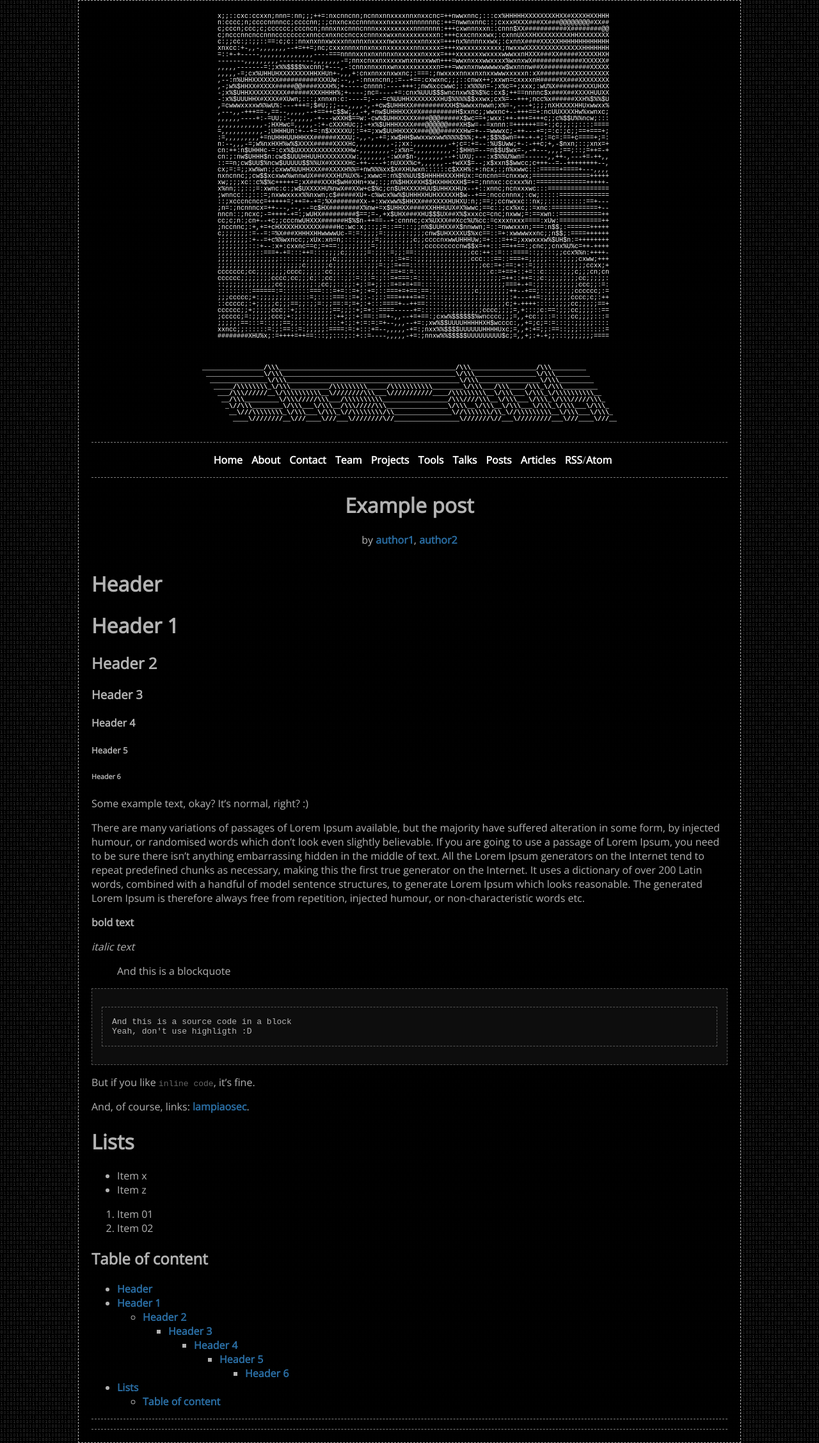
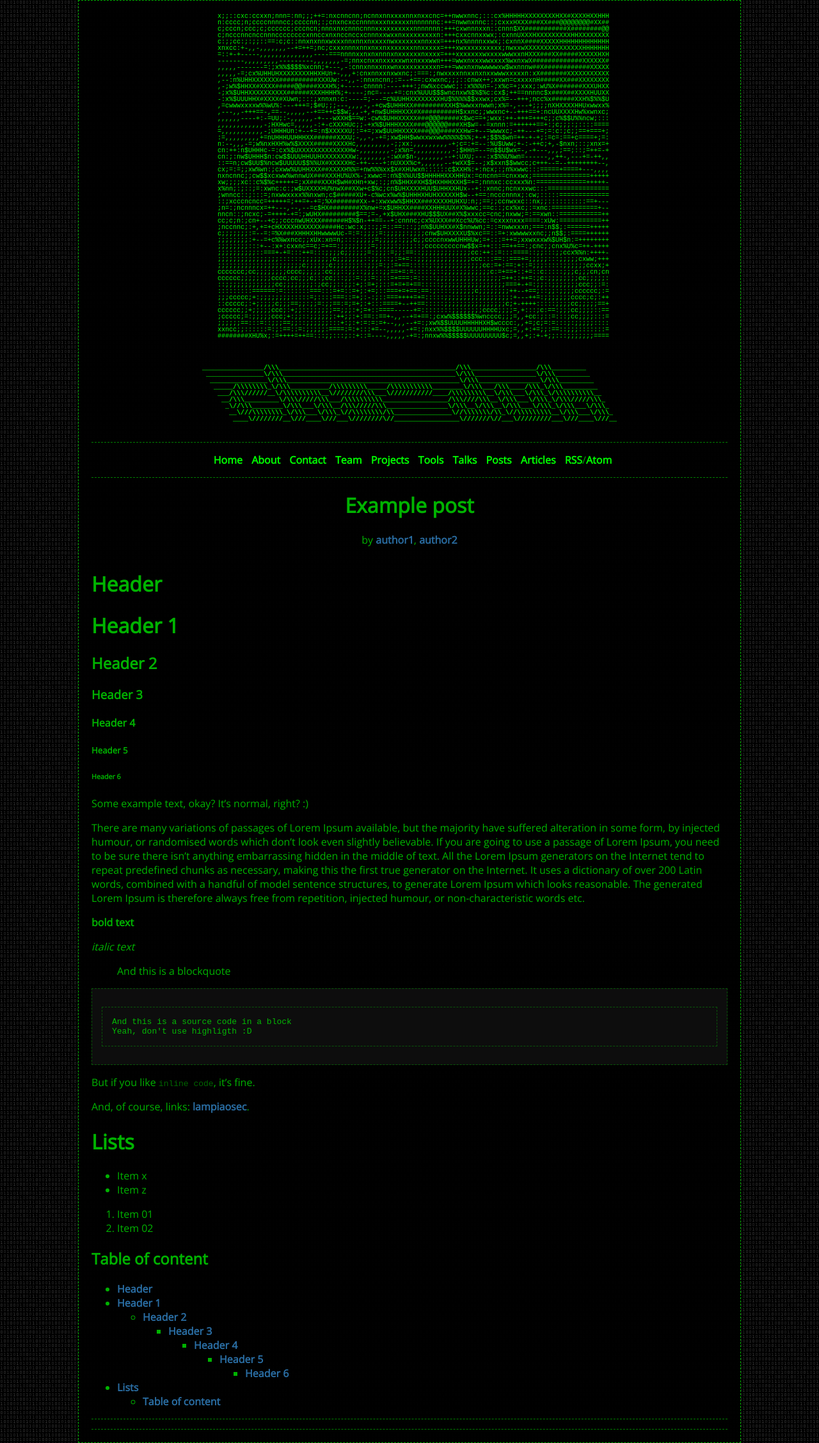
Before and after one commit to cha-duh/cha-duh.github.io, a Jekyll site: the page built from _posts/posts/2016-04-30-example-post.md, in a window 1280 px wide. Shown: the whole page at 64% size. Built offline with Jekyll 4.4.1, drawn with Linux system fonts in a browser that asks for light colours; comment, search, counter and statistics services are not loaded.

Commit message:
index, style, config updates

```diff
--- a/_config.yml
+++ b/_config.yml
@@ -10,7 +10,7 @@ fanpage_id: ""
 
 # Site general settings
 lang: "en"
-lang_alternate: "pt_BR"
+lang_alternate: ""
 ssl: false # It will redirect to https
 
 # Media
--- a/assets/css/style.css
+++ b/assets/css/style.css
@@ -6,17 +6,17 @@ html {
 
 body {
 	background-color: rgba(0,0,0,0.97);
-	color: rgba(255,255,255,0.7);
+	color: rgba(0,255,0,0.7);
 	padding: 5px;
 	margin: auto;
 	width: 80%;
-	border: 1px dashed rgba(255,255,255,0.7);
+	border: 1px dashed rgba(0,255,0,0.7);
 	font-family: "Open Sans";
 }
 
 header, nav, main, footer {
 	margin: 15px;
-	border-bottom: 1px dashed rgba(255,255,255,0.5);
+	border-bottom: 1px dashed rgba(0,255,0,0.5);
 }
 
 header, nav {
@@ -24,7 +24,7 @@ header, nav {
 }
 
 .ascii {
-	color: rgba(255,255,255,1);
+	color: rgba(0,255,0,1);
 	font-weight: bold;
 }
 
@@ -44,7 +44,7 @@ nav ul li {
 
 nav ul li a {
 	text-decoration: none;
-	color: rgba(255,255,255,1);
+	color: rgba(0,255,0,1);
 }
 
 nav ul li a:hover {
@@ -75,15 +75,15 @@ pre {
 }
 
 .highlighter-rouge {
-	color: rgba(255,255,255,0.4);
+	color: rgba(0,255,0,0.4);
 }
 
 .highlight {
-	color: rgba(255,255,255,0.7);
+	color: rgba(0,255,0,0.7);
 }
 
 .highlight {
-	border: 1px dashed rgba(255,255,255,0.3);
+	border: 1px dashed rgba(0,255,0,0.3);
 	padding: 15px;
 	background-color: #0D0D0D;
 }
@@ -91,7 +91,7 @@ pre {
 img, main iframe {
 	width: 80%;
 	margin-left: 10%;
-	border: 1px dashed rgba(255,255,255,0.5);
+	border: 1px dashed rgba(0,255,0,0.5);
 }
 
 main header {
```
Also changed, not shown: index.md (+1 -0 lines).
